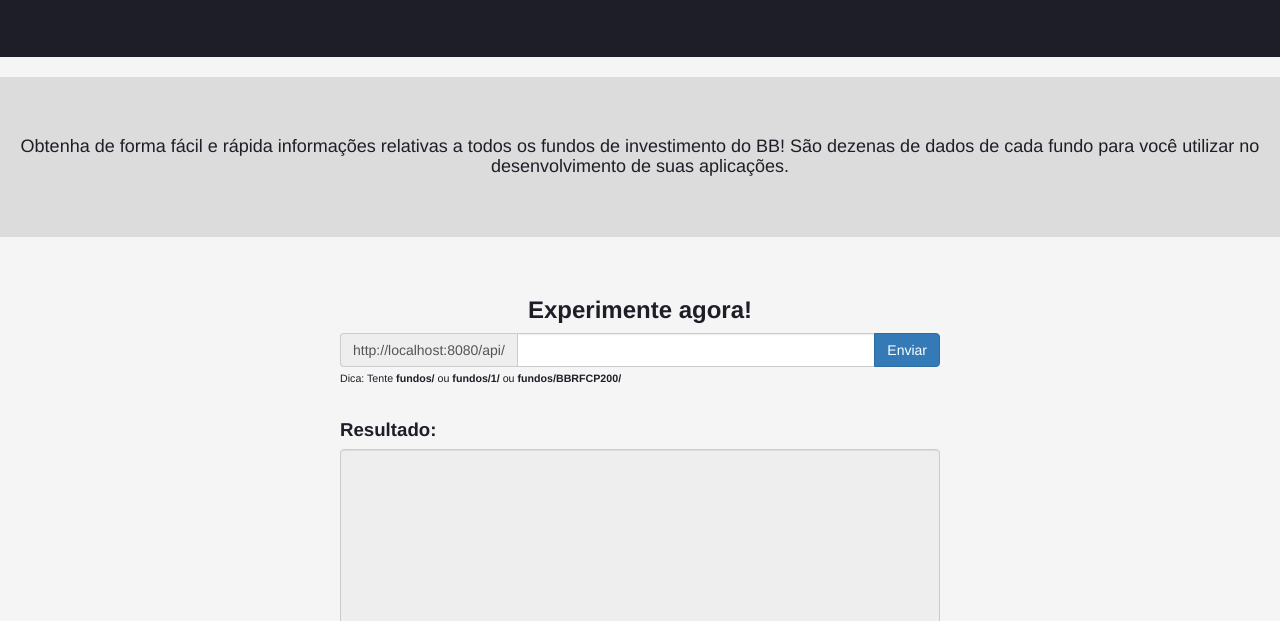
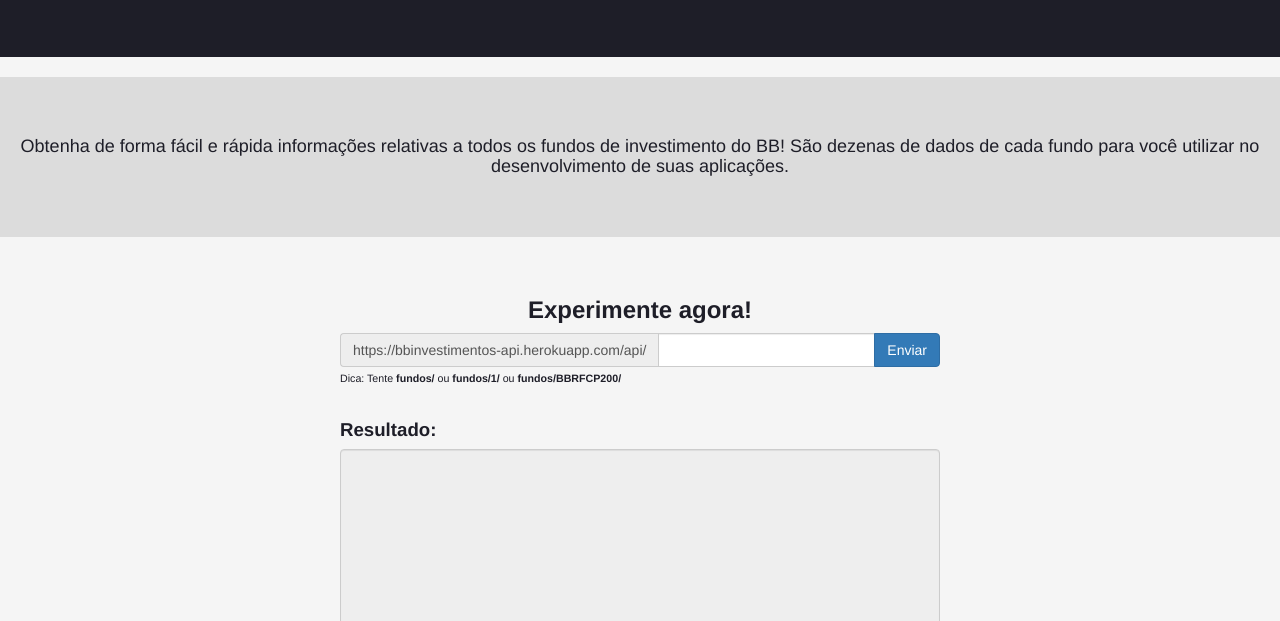
Before and after one commit to hcgustavo/bbinvestimentos-api, a website: page public/index.html in a window 1280 px wide. Shown: the part 179-800 px from the top of the page. Drawn offline with nearby package versions, Linux system fonts and the light colour scheme; some packages are replaced by stand-ins of ours.

Commit message:
Second trial

```diff
--- a/public/templates/home.html
+++ b/public/templates/home.html
@@ -11,7 +11,7 @@
 <div class="trial">
   <h3>Experimente agora!</h3>
   <div class="input-group">
-    <span class="input-group-addon" id="basic-addon3">http://localhost:8080/api/</span>
+    <span class="input-group-addon" id="basic-addon3">https://bbinvestimentos-api.herokuapp.com/api/</span>
     <input type="text" class="form-control" id="basic-url" aria-describedby="basic-addon3" ng-model="route">
     <span class="input-group-btn">
       <button class="btn btn-primary" type="button" ng-click="enviar()">Enviar</button>
```
